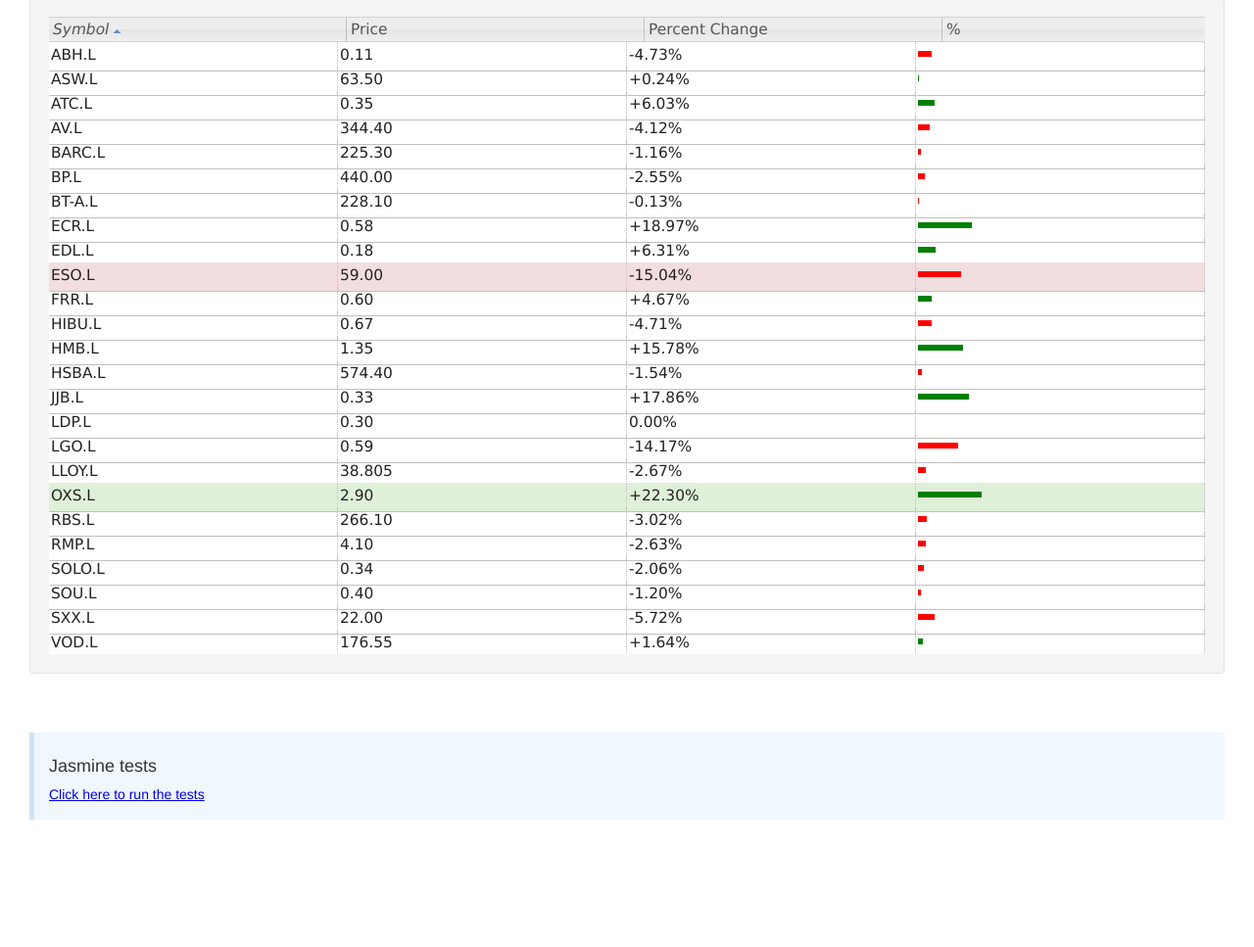
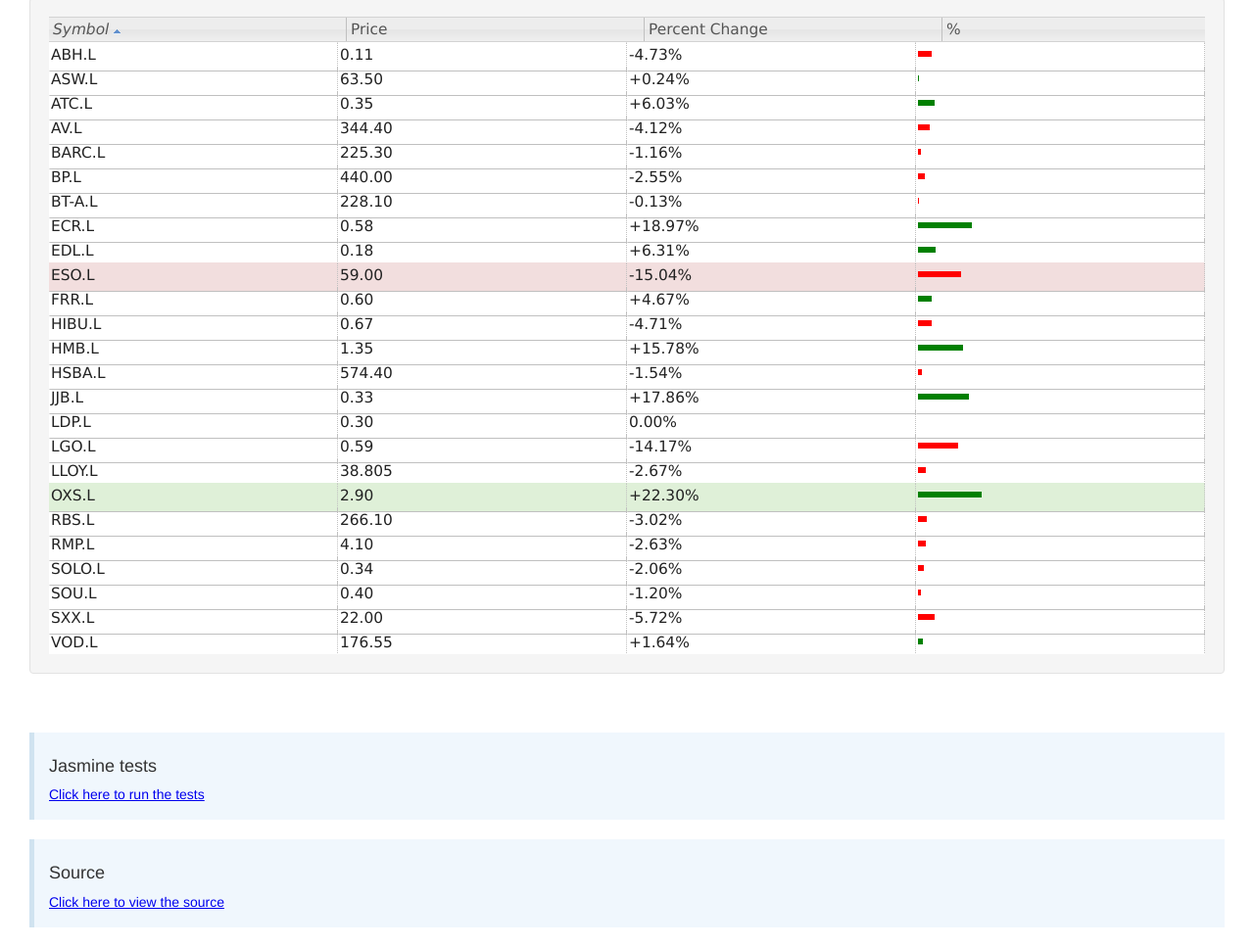
Before and after one commit to TrevorRawlings/stockticker, a website with bundled scripts: page index.html in a window 1280 px wide. Shown: the part 238-1205 px from the top of the page at 98% size. Before the commit the page ends 1095 px from the top, so only its background shows below. Built offline with nearby package versions, Linux system fonts and the light colour scheme.

Commit message:
Added a link to the github repo

```diff
--- a/index.html
+++ b/index.html
@@ -26,6 +26,11 @@
     <div class="bs-callout bs-callout-info" style="margin-top: 60px;">
         <h4>Jasmine tests</h4>
         <a href="tests.html">Click here to run the tests</a>
+    </div>
+
+    <div class="bs-callout bs-callout-info">
+        <h4>Source</h4>
+        <a href="https://github.com/TrevorRawlings/stockticker">Click here to view the source</a>
     </div>
 
 
```
Also changed, not shown: README.md.
